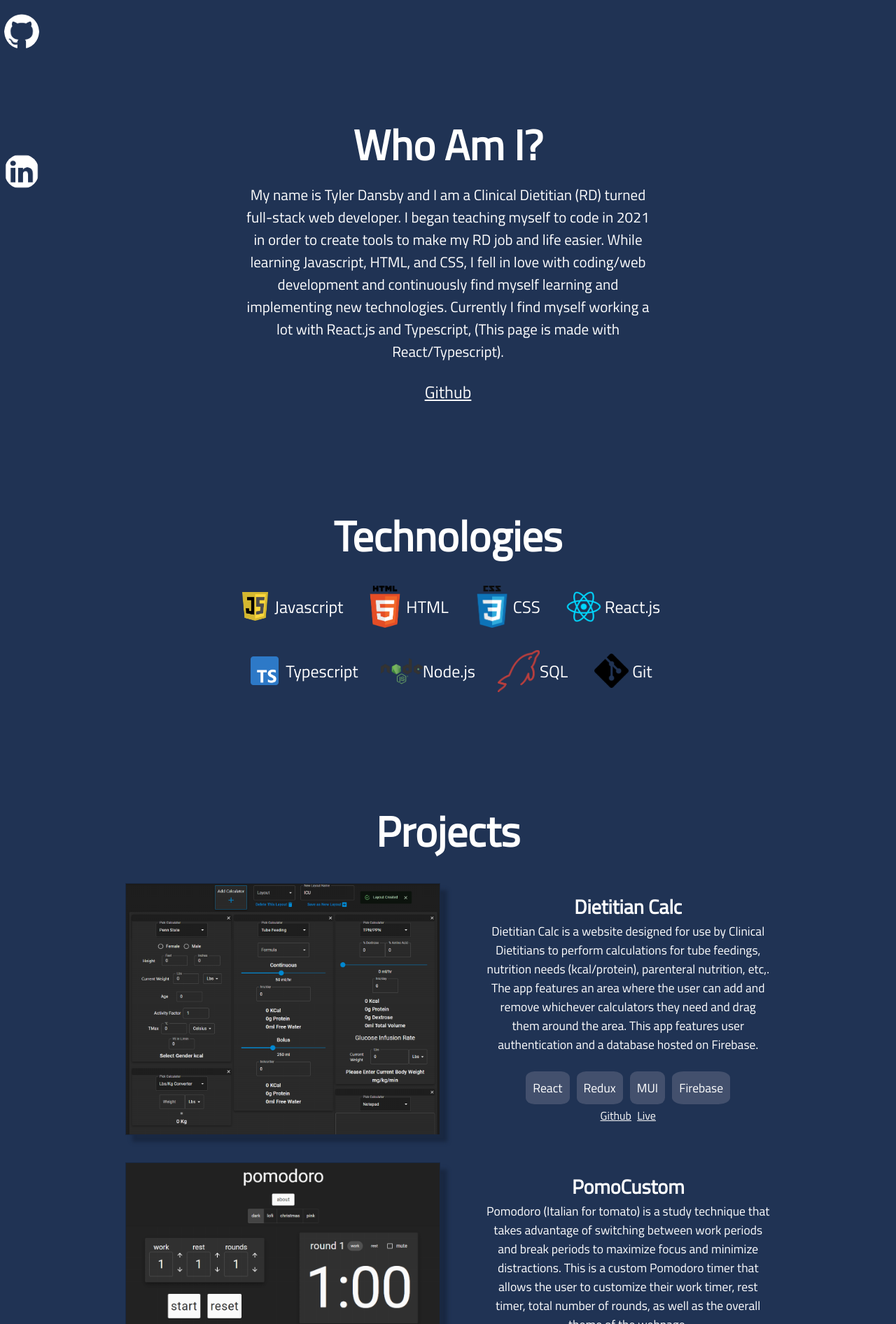
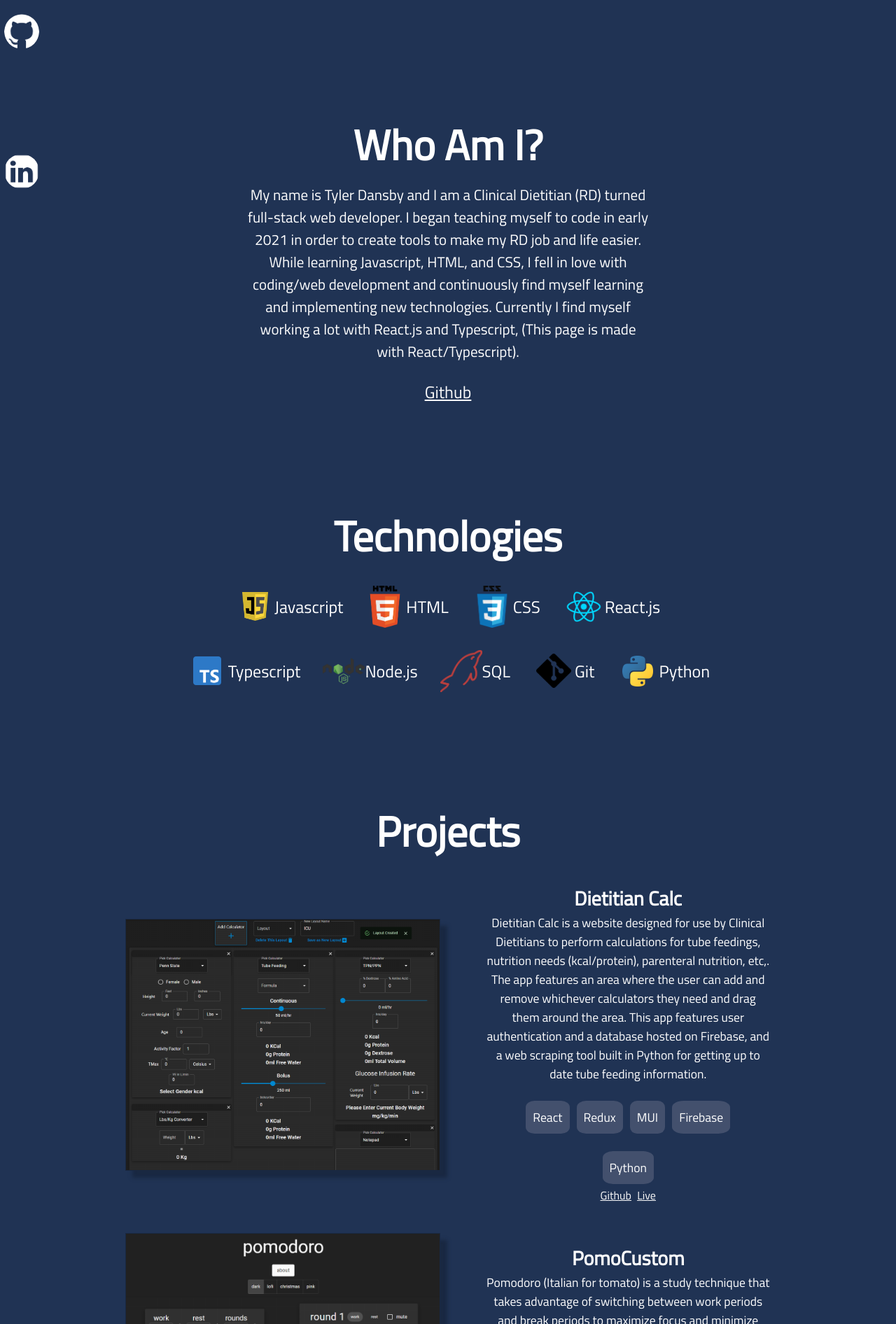
Before and after one commit to saltedTofu/PortfolioProject, a React (Create React App) app: page / in a window 1280 px wide. Shown: the part 251-2143 px from the top of the page at 70% size. Built offline with nearby package versions, Linux system fonts and the light colour scheme.

Commit message:
added python

```diff
--- a/src/components/Main/Projects/Projects.tsx
+++ b/src/components/Main/Projects/Projects.tsx
@@ -26,9 +26,9 @@ function Projects(){
                 name='Dietitian Calc'
                 liveLink={'https://rdcalc-production.web.app/'}
                 gitLink="https://github.com/saltedTofu/RDCalc2"
-                tech={['React','Redux','MUI', 'Firebase']}
+                tech={['React','Redux','MUI', 'Firebase', 'Python']}
                 img={RDCalc}
-                description='Dietitian Calc is a website designed for use by Clinical Dietitians to perform calculations for tube feedings, nutrition needs (kcal/protein), parenteral nutrition, etc,. The app features an area where the user can add and remove whichever calculators they need and drag them around the area. This app features user authentication and a database hosted on Firebase.'
+                description='Dietitian Calc is a website designed for use by Clinical Dietitians to perform calculations for tube feedings, nutrition needs (kcal/protein), parenteral nutrition, etc,. The app features an area where the user can add and remove whichever calculators they need and drag them around the area. This app features user authentication and a database hosted on Firebase, and a web scraping tool built in Python for getting up to date tube feeding information.'
               />
             </div>
           <div>
--- a/src/components/Main/WhatDoIKnow/WhatDoIKnow.css
+++ b/src/components/Main/WhatDoIKnow/WhatDoIKnow.css
@@ -19,7 +19,7 @@
 #skills ul{
   columns:2;
 }
-#javascriptLogo, #typescriptLogo, #gitLogo{
+#javascriptLogo, #typescriptLogo, #gitLogo, #pythonLogo{
   padding:6%;
 }
 @media only screen and (min-width:1300px) {
--- a/src/components/Main/WhatDoIKnow/WhatDoIKnow.tsx
+++ b/src/components/Main/WhatDoIKnow/WhatDoIKnow.tsx
@@ -6,6 +6,7 @@ import ReactLogo from '../../../utils/ReactLogo.png';
 import GitLogo from '../../../utils/GitLogo.png';
 import NodeLogo from '../../../utils/NodeLogo.png';
 import SQLLogo from '../../../utils/MySQLLogo.png';
+import PythonLogo from '../../../utils/PythonLogo.png'
 import {useState, useEffect} from 'react';
 import './WhatDoIKnow.css';
 
@@ -56,6 +57,10 @@ function WhatDoIKnow(){
                     <img alt='Git Logo' src={GitLogo} className="techLogo" id="gitLogo"></img>
                     <span>Git</span>
                 </div>
+                <div className="techLogoAndImg">
+                    <img alt='Python Logo' src={PythonLogo} className="techLogo" id="pythonLogo"></img>
+                    <span>Python</span>
+                </div>
             </div>
         </div>
     )
--- a/src/components/Main/WhoAmI/WhoAmI.tsx
+++ b/src/components/Main/WhoAmI/WhoAmI.tsx
@@ -15,7 +15,7 @@ function WhoAmI(){
     return(
         <div id="aboutMe" className={`mainBodySection fade-in-section ${visible ? 'is-visible' : ''}`}>
                 <h1 className="sectionTitle">Who Am I?</h1>
-                <p id="aboutDescription">My name is Tyler Dansby and I am a Clinical Dietitian (RD) turned full-stack web developer. I began teaching myself to code in 2021 in order to create tools to make my RD job and life easier. While learning Javascript, HTML, and CSS, I fell in love with coding/web development and continuously find myself learning and implementing new technologies. Currently I find myself working a lot with React.js and Typescript, (This page is made with React/Typescript).</p>
+                <p id="aboutDescription">My name is Tyler Dansby and I am a Clinical Dietitian (RD) turned full-stack web developer. I began teaching myself to code in early 2021 in order to create tools to make my RD job and life easier. While learning Javascript, HTML, and CSS, I fell in love with coding/web development and continuously find myself learning and implementing new technologies. Currently I find myself working a lot with React.js and Typescript, (This page is made with React/Typescript).</p>
                 <a target="_blank" href='https://github.com/saltedTofu/PortfolioProject'>Github</a>
             </div>
     )
```
Also changed, not shown: src/utils/PythonLogo.png (added), src/utils/Resume.png.
